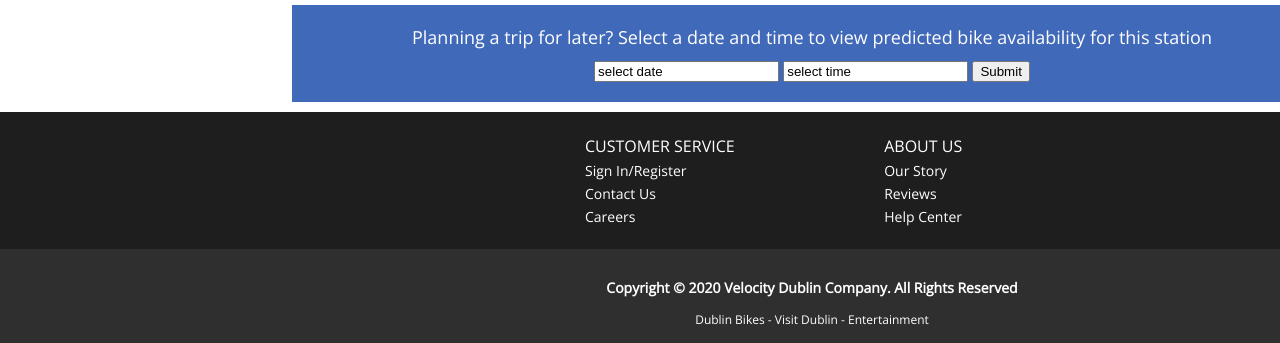
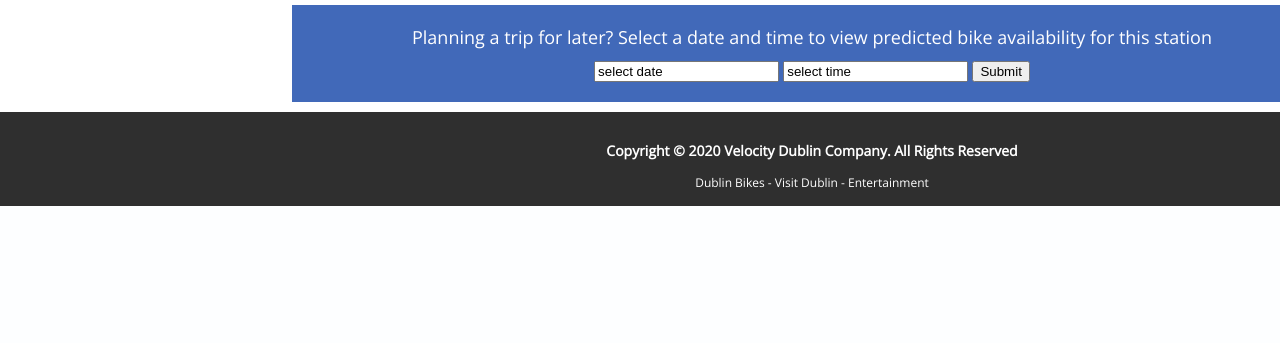
Before and after one commit to seddie95/Dublin_Bikes_App, a Flask app: template flaskApp/templates/index.html in a window 1280 px wide; the page is wider, and only the part inside the window is pictured. Shown: the part 694-1037 px from the top of that part. After the commit the page ends 900 px from the top of that part, so only its background shows below. Run offline with Flask 2, Linux system fonts and the light colour scheme; the template is opened without the code that fills it, so the values that code supplies are empty; some libraries are stand-ins or nearby versions.

Commit message:
Remove main footer

```diff
--- a/flaskApp/static/css/style.css
+++ b/flaskApp/static/css/style.css
@@ -197,33 +197,6 @@ main{
     font-size: 18px;
 }
 
-footer #info {
-    background-color: rgb(30, 30, 30);
-    font-family: 'Open Sans', sans-serif;
-    padding: 20px 0px;
-    width: 100%;
-}
-
-footer table {
-    color: rgb(255, 255, 255);
-    width: 500px;
-    margin-left: auto;
-    margin-right: auto;
-    padding: 0px 20px;
-}
-
-footer table td {
-    font-size: 14px;
-    font-weight: 300;
-}
-
-footer table th {
-    font-size: 16px;
-    font-weight: 400;
-    text-align: left;
-    text-transform: uppercase;
-}
-
 footer #disclaimer {
     background-color: rgb(0, 0, 0);
     color: rgb(255, 255, 255);
--- a/flaskApp/templates/index.html
+++ b/flaskApp/templates/index.html
@@ -159,26 +159,6 @@
 </main>
 
 <footer>
-    <div id="info">
-        <table>
-            <tr>
-                <th><span>Customer Service</span></th>
-                <th><span>About Us</span></th>
-            </tr>
-            <tr>
-                <td><span>Sign In/Register</span></td>
-                <td><span>Our Story</span></td>
-            </tr>
-            <tr>
-                <td><span>Contact Us</span></td>
-                <td><span>Reviews</span></td>
-            </tr>
-            <tr>
-                <td><span>Careers</span></td>
-                <td><span>Help Center</span></td>
-            </tr>
-        </table>
-    </div>
     <div id="disclaimer">
         <p>Copyright © 2020 Velocity Dublin Company. All Rights Reserved</P>
         <a href="http://www.dublinbikes.ie/">Dublin Bikes</a> -
```
